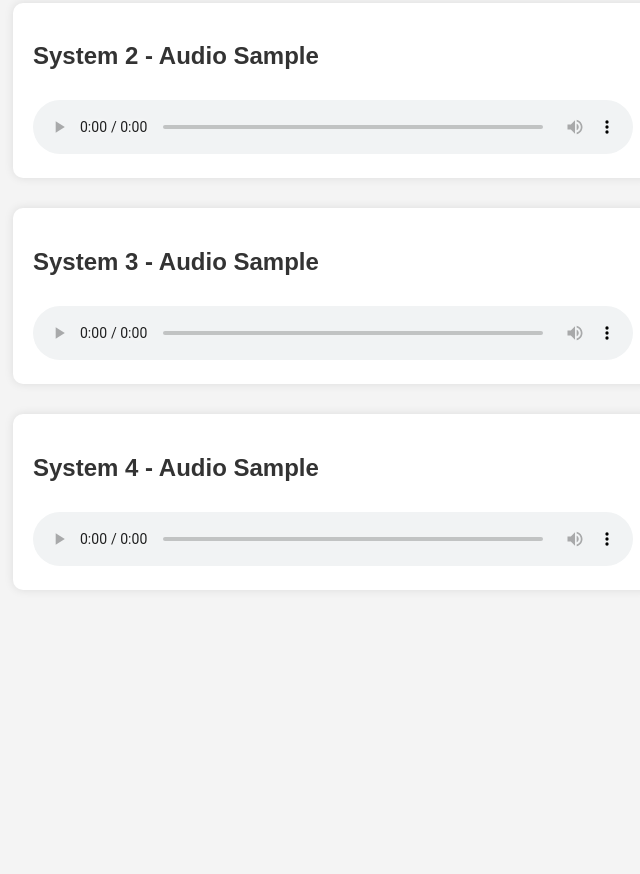
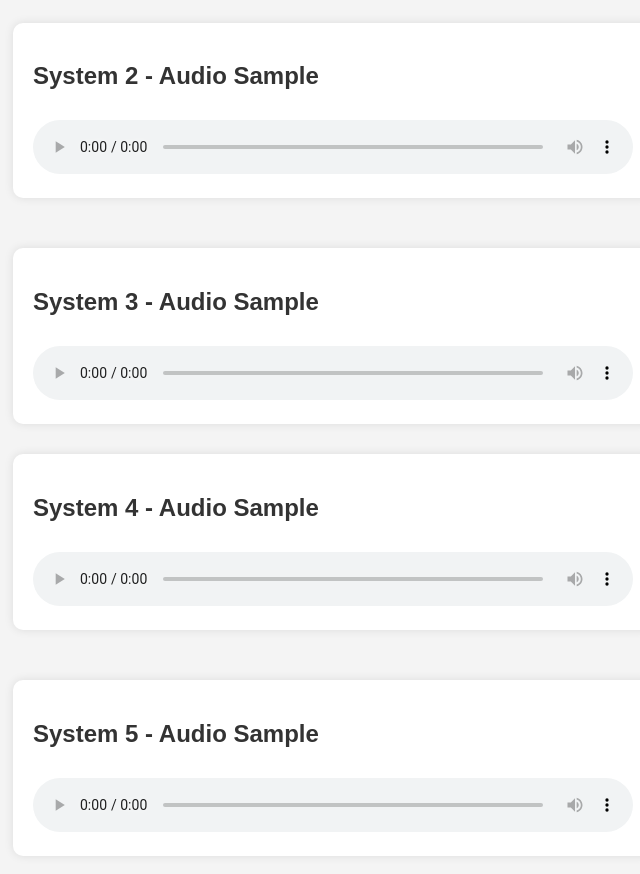
Before and after one commit to stereomousse/stereomousse.github.io, a plain HTML site: page index.html in a window 1280 px wide. Shown: the part 366-1240 px from the top of the page, without its empty margins (307-947 px from the left). Before the commit the page ends 991 px from the top, so only its background shows below. Drawn offline with Linux system fonts and the light colour scheme.

Commit message:
Update index.html

```diff
--- a/index.html
+++ b/index.html
@@ -35,6 +35,14 @@
             width: 100%;
             margin-top: 10px;
         }
+        .row {
+            display: flex;
+            justify-content: space-around;
+            flex-wrap: wrap;
+            gap: 20px;
+            width: 80%;
+            max-width: 1200px;
+        }
     </style>
 </head>
 <body>
@@ -47,6 +55,8 @@
             <h2>"A Study"</h2>
         </div>
 
+        <!-- Row 1 - Audio Samples -->
+        <div class="row">
             <!-- Audio Sample for System 1 -->
             <div class="audio-section">
                 <h2>System 1 - Audio Sample</h2>
@@ -73,7 +83,10 @@
                     Your browser does not support the audio element.
                 </audio>
             </div>
+        </div>
 
+        <!-- Row 2 - Audio Samples -->
+        <div class="row">
             <!-- Audio Sample for System 4 -->
             <div class="audio-section">
                 <h2>System 4 - Audio Sample</h2>
@@ -82,7 +95,21 @@
                     Your browser does not support the audio element.
                 </audio>
             </div>
+
+            <!-- Audio Sample for System 5 -->
+            <div class="audio-section">
+                <h2>System 5 - Audio Sample</h2>
+                <audio controls>
+                    <source src="system5_sample.mp3" type="audio/mp3">
+                    Your browser does not support the audio element.
+                </audio>
+            </div>
+        </div>
     </div>
 
 </body>
 </html>
+
+
+</body>
+</html>
```
Lines whose indentation alone changed are shown as unchanged.
